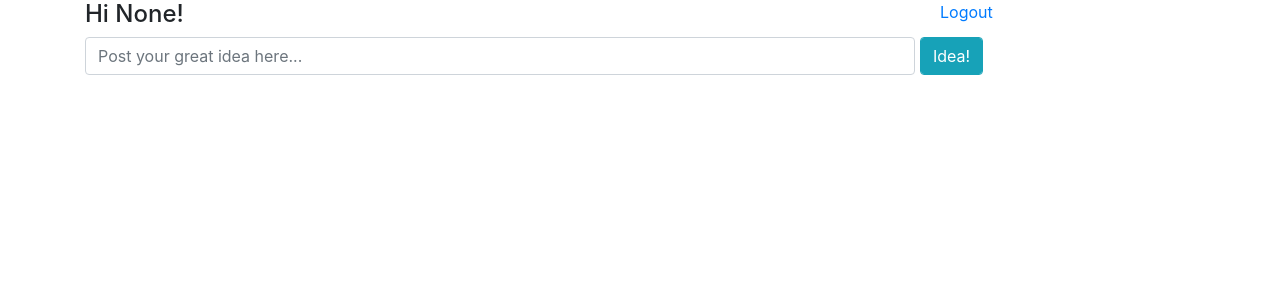
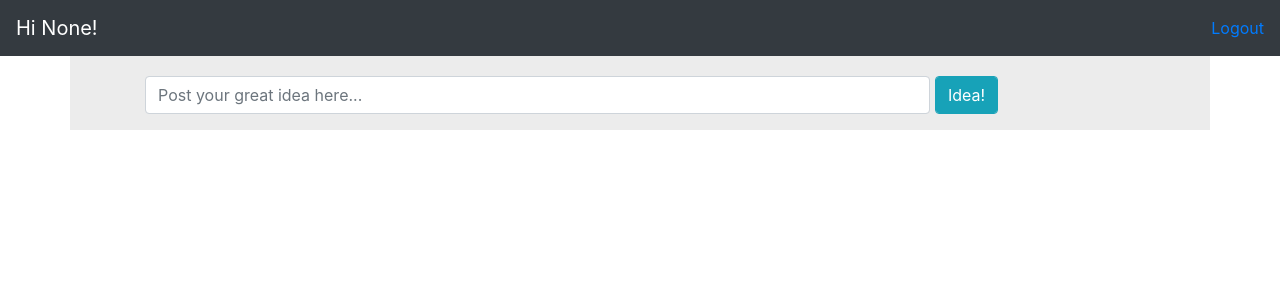
Before and after one commit to codingdojo-projects-algos-06-19/Bright_Ideas_AlexPatrucco, a Flask app: page /bright_ideas in a window 1280 px wide. Shown: the top 300 px of the page. Run offline with Flask 2, Linux system fonts and the light colour scheme; the visitor is signed in with stand-in values (Sample User, id 1); data comes from the database, SQL or seed files in the repository; data that the repository does not hold is empty; some libraries are stand-ins or nearby versions.

Commit message:
Added functionality to user_view and updated page appearances. Clicking on a user shows their profile correctly.

```diff
--- a/controller_functions.py
+++ b/controller_functions.py
@@ -30,10 +30,8 @@
         all_posts = Ideas.query.all()
         all_users = Users.query.all()
         for user in all_users:
-            print(user)
             if user.id == session['userid']:
                 current_user = user
-                print(current_user)
             else:
                 continue
         return render_template('bright_ideas.html', user=current_user, all_users=all_users, posts=all_posts)
@@ -47,6 +45,25 @@
             Ideas.add_post(request.form)
     return redirect('/bright_ideas')
 
+# User Profile
+
+def user_view(id):
+    if 'userid' in session:
+        post_count = 0
+        all_users = Users.query.all()
+        all_posts = Ideas.query.all()
+        for user in all_users:
+            if user.id == int(id):
+                current_user = user
+            else:
+                continue
+        for post in all_posts:
+            if post.author == int(id):
+                post_count += 1
+        return render_template('user_view.html', user=current_user, all_posts=all_posts, all_users=all_users, user_posts=post_count)
+    else:
+        return redirect('/')
+
 
 # Logout
 
--- a/routes.py
+++ b/routes.py
@@ -1,5 +1,5 @@
 from config import app
-from controller_functions import index, register, bright_ideas, login, logout, post_idea
+from controller_functions import index, register, bright_ideas, login, logout, post_idea, user_view
 
 app.add_url_rule("/", view_func=index)
 app.add_url_rule("/register", view_func=register, methods=['POST'])
@@ -7,3 +7,4 @@
 app.add_url_rule("/logout", view_func=logout)
 app.add_url_rule("/bright_ideas", view_func=bright_ideas)
 app.add_url_rule("/post_idea", view_func=post_idea, methods=['POST'])
+app.add_url_rule("/users/<id>", view_func=user_view)
--- a/static/style.css
+++ b/static/style.css
@@ -1,10 +1,25 @@
+.container {
+    background-color: rgba(128, 128, 128, 0.151);
+}
+
 .post_box {
     width: 350px;
     height: 100px;
     border: 2px solid rgba(38, 38, 148, 0.808);
     overflow: auto;
     resize: none;
-    border-radius: 10px;
+    border-radius: 6px;
     background-color: rgba(57, 183, 221, 0.61);
     color: rgb(7, 11, 48);
 }
+
+.container form {
+    margin: 0px 0px 10px 60px;
+    padding-top: 20px;
+}
+
+.userinfo {
+    margin: 20px 0px 20px 10px;
+    border-bottom: 3px solid grey;
+    font-weight: bold;
+}
--- a/templates/bright_ideas.html
+++ b/templates/bright_ideas.html
@@ -9,15 +9,15 @@
     <link rel="stylesheet" href="{{ url_for('static', filename='style.css') }}">
 </head>
 <body>
+    <div class="row">
+        <div class="col-sm-12">
+            <nav class="navbar narbar-expand-lg navbar-dark bg-dark">
+                <a href="/bright_ideas" class="navbar-brand disabled">Hi {{user.alias}}!</a>
+                <a href="/logout">Logout</a>
+            </nav>
+        </div>
+    </div>
     <div class="container">
-        <div class="row">
-            <div class="col-sm-9">
-                <h4>Hi {{user.alias}}!</h4>
-            </div>
-            <div class="col">
-                <a href="/logout">Logout</a>
-            </div>
-        </div>
         <form action="/post_idea" method="POST">
             <div class="form-row">
                 <div class="form-group col-sm-9">
```
Also changed, not shown: templates/user_view.html (+23 -1 lines).
